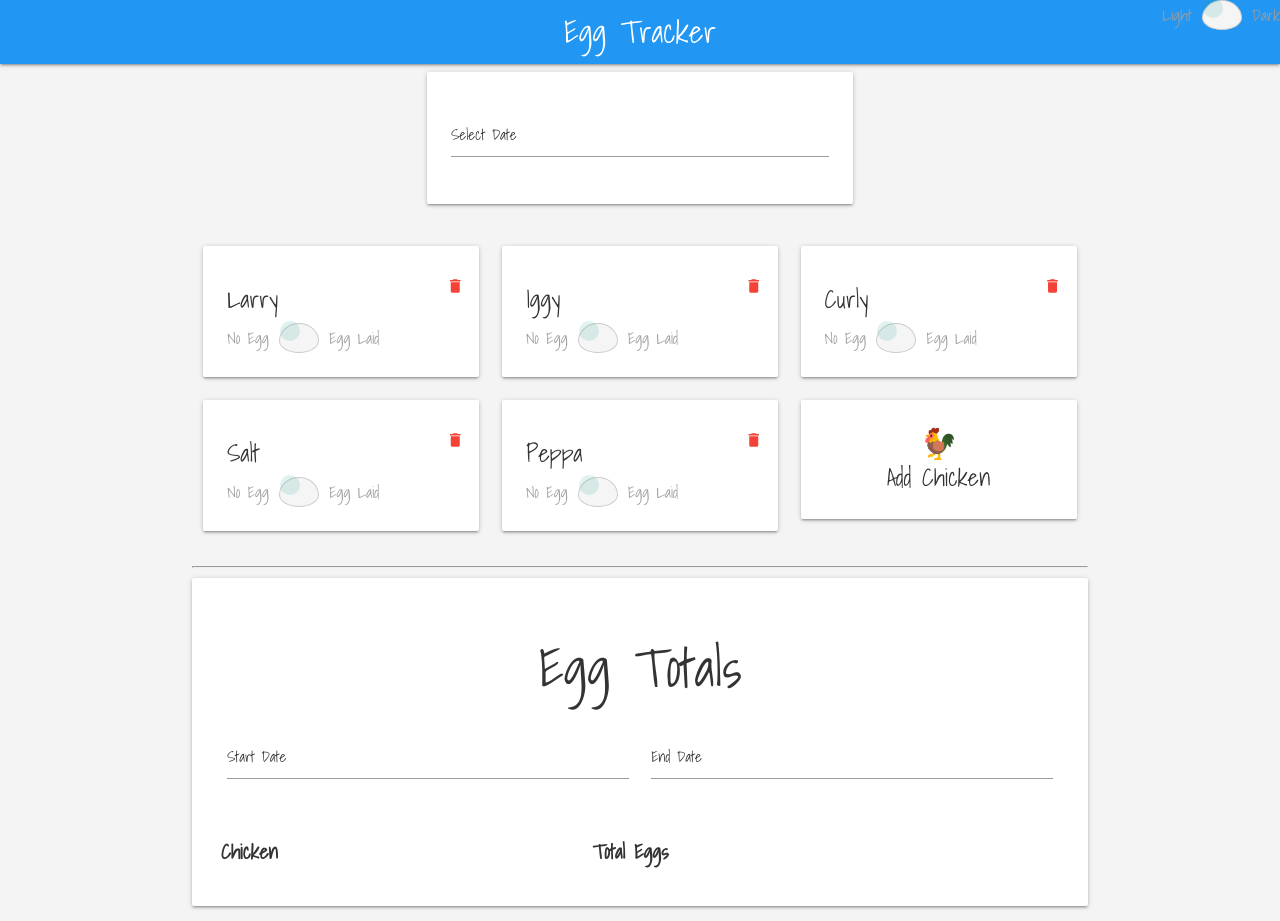
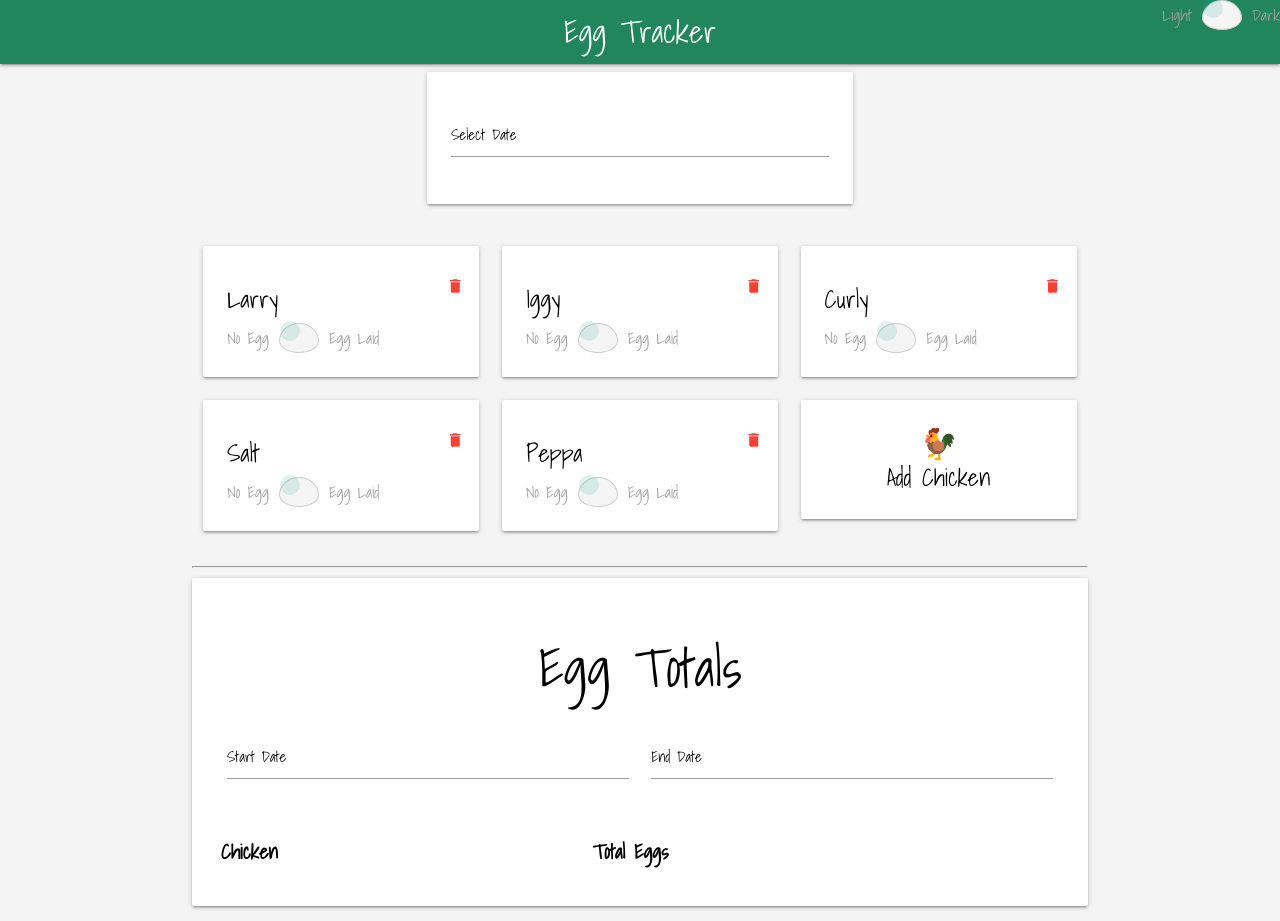
Before and after one commit to misterash/chickens, a Flask app: template templates/index.html in a window 1280 px wide. Run offline with Flask 3, Linux system fonts and the light colour scheme; the template is opened without the code that fills it, so the values that code supplies are empty.

Commit message:
style changes

```diff
--- a/egg_data.json
+++ b/egg_data.json
@@ -250,6 +250,16 @@
         "Salt": true,
         "Peppa": true
     },
+    "2025-12-31": {
+        "Peppa": true,
+        "Curly": true
+    },
+    "2026-01-01": {
+        "Larry": true,
+        "Iggy": true,
+        "Salt": true,
+        "Peppa": true
+    },
     "chickens": [
         "Larry",
         "Iggy",
--- a/static/style.css
+++ b/static/style.css
@@ -2,12 +2,12 @@
 @import url('https://fonts.googleapis.com/css2?family=Roboto&display=swap');
 
 :root {
-    --primary-color: #2196F3;
+    --primary-color: #22865d;
     --secondary-color: #424242;
     --background-color: #f4f4f4;
-    --text-color: #333;
+    --text-color: #000000;
     --card-background: #fff;
-    --nav-background: #2196F3;
+    --nav-background: #22865d;
     --nav-text-color: #fff;
 }
 #summary-table tbody td:nth-child(2) {
@@ -131,8 +131,8 @@ table, th, td {
 }
 
 .switch label input[type=checkbox]:checked + .lever {
-    background-color: #fffacd; /* Light yellow for 'egg laid' */
-    border-color: #fbc02d;
+    background-color: #ec9b3d; /* Light yellow for 'egg laid' */
+    border-color: #d1b493;
     box-shadow: 0 0 5px #fbc02d;
 }
 
```
Also changed, not shown: 1 other file.
